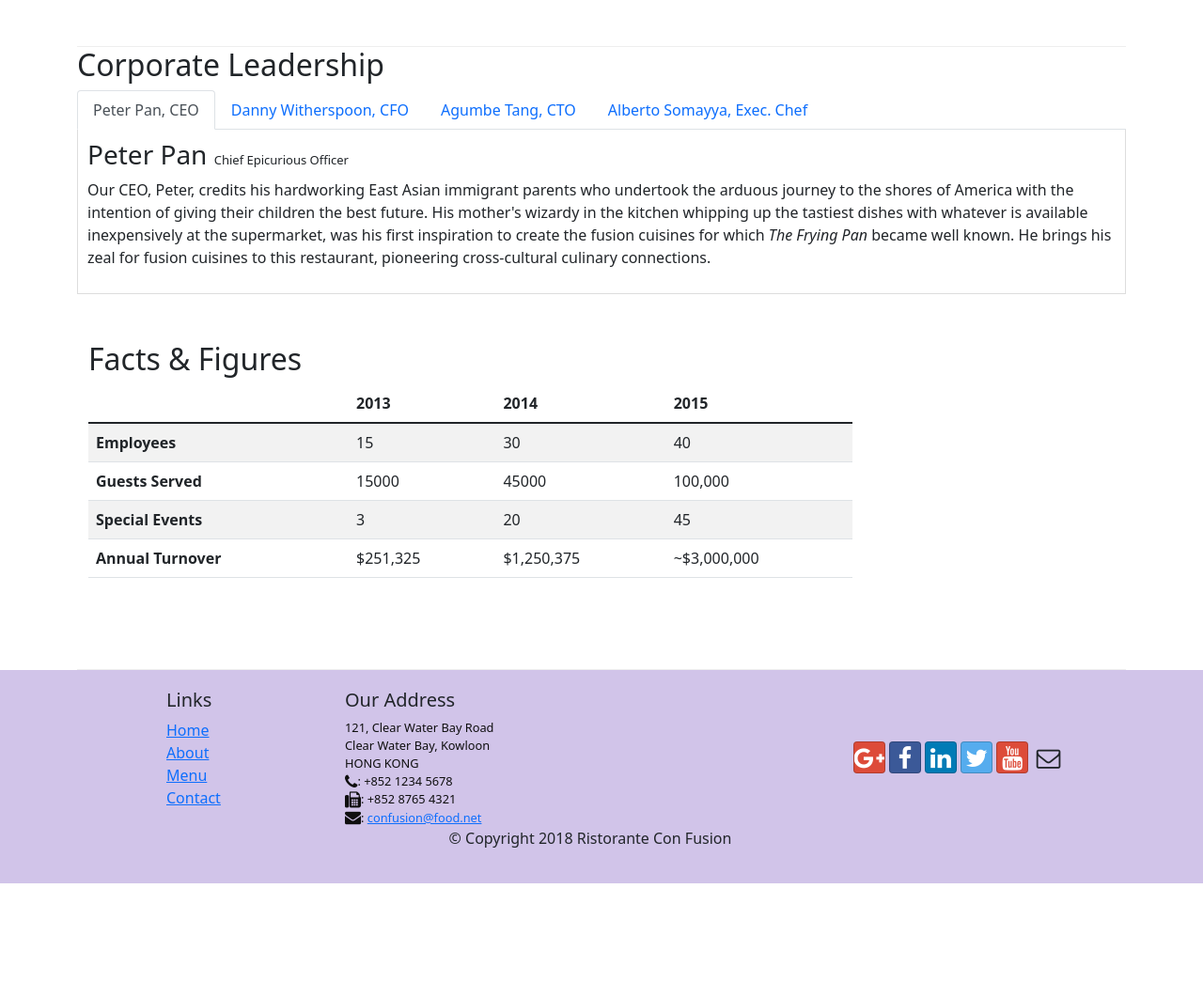
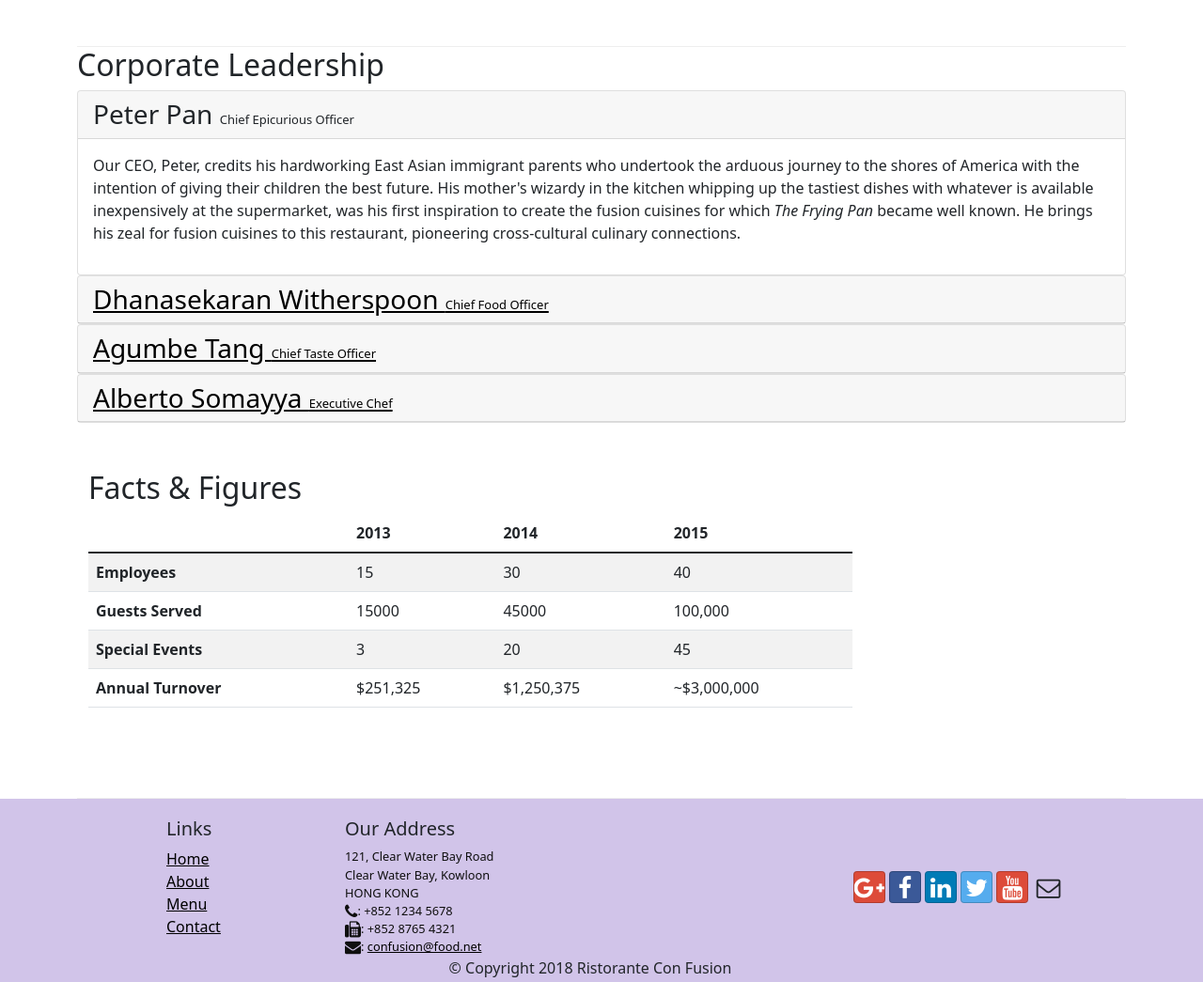
Before and after one commit to its7ARC/Dev, a website: page aboutus.html in a window 1280 px wide. Shown: the part 840-1885 px from the top of the page at 94% size. Before the commit the page ends 1780 px from the top, so only its background shows below. Drawn offline with nearby package versions, Linux system fonts and the light colour scheme.

Commit message:
accordian

```diff
--- a/aboutus.html
+++ b/aboutus.html
@@ -98,42 +98,64 @@
         <div class = "row">
             <div class = "col">
                 <h2>Corporate Leadership</h2>
-                <ul class="nav nav-tabs">
-                    <li class="nav-item">
-                      <a class="nav-link active" href="#peter"
-                        role="tab" data-toggle="tab">Peter Pan, CEO</a>
-                    </li>
-                    <li class="nav-item">
-                      <a class="nav-link" href="#danny" role="tab"
-                        data-toggle="tab">Danny Witherspoon, CFO</a>
-                    </li>
-                    <li class="nav-item">
-                      <a class="nav-link" href="#agumbe"role="tab"
-                        data-toggle="tab">Agumbe Tang, CTO</a>
-                    </li>
-                    <li class="nav-item">
-                      <a class="nav-link" href="#alberto" role="tab"
-                        data-toggle="tab">Alberto Somayya, Exec. Chef</a>
-                    </li>
-                </ul>
+                <div class="accordian">
+                    <div class="card">
+                        <div class="card-header" role="tab" id="peterhead">
+                        <h3 class="mb-0">
+                            <a data-toggle="collapse" data-target="#peter">
+                            Peter Pan <small>Chief Epicurious Officer</small>
+                            </a>
+                        </h3>
+                        </div>
+                        <div class="collapse show" id="peter" data-parent="#accordion">
+                            <div class="card-body">
+                                <p class="d-none d-sm-block">Our CEO, Peter, credits his hardworking East Asian immigrant parents who undertook the arduous journey to the shores of America with the intention of giving their children the best future. His mother's wizardy in the kitchen whipping up the tastiest dishes with whatever is available inexpensively at the supermarket, was his first inspiration to create the fusion cuisines for which <em>The Frying Pan</em> became well known. He brings his zeal for fusion cuisines to this restaurant, pioneering cross-cultural culinary connections.</p>
+                            </div>
+                        </div>
+                    </div>
+                    <div class="card">
+                            <div class="card-header" role="tab" id="dannyhead">
+                            <h3 class="mb-0">
+                                <a class="collapsed" data-toggle="collapse" data-target="#danny">
+                                Dhanasekaran Witherspoon <small>Chief Food Officer</small>
+                                </a>
+                            </h3>
+                        </div>
+                        <div class="collapse" id="danny" data-parent="#accordion">
+                            <div class="card-body">
+                                <p class="d-none d-sm-block">Our CFO, Danny, as he is affectionately referred to by his colleagues, comes from a long established family tradition in farming and produce. His experiences growing up on a farm in the Australian outback gave him great appreciation for varieties of food sources. As he puts it in his own words, <em>Everything that runs, wins, and everything that stays, pays!</em></p>
+                            </div>
+                        </div>
+                    </div>
+                    <div class="card">
+                            <div class="card-header" role="tab" id="agumbehead">
+                            <h3 class="mb-0">
+                                <a class="collapsed" data-toggle="collapse" data-target="#agumbe">
+                                Agumbe Tang <small>Chief Taste Officer</small>
+                                </a>
+                            </h3>
+                        </div>
+                        <div class="collapse" id="agumbe" data-parent="#accordion">
+                            <div class="card-body">
+                                <p class="d-none d-sm-block">Blessed with the most discerning gustatory sense, Agumbe, our CTO, personally ensures that every dish that we serve meets his exacting tastes. Our chefs dread the tongue lashing that ensues if their dish does not meet his exacting standards. He lives by his motto, <em>You click only if you survive my lick.</em></p>
+                            </div>
+                        </div>
+                    </div>
+                    <div class="card">
+                            <div class="card-header" role="tab" id="albertohead">
+                            <h3 class="mb-0">
+                                <a class="collapsed" data-toggle="collapse" data-target="#alberto">
+                                Alberto Somayya <small>Executive Chef</small>
+                                </a>
+                            </h3>
+                        </div>
+                        <div class="collapse" id="alberto" data-parent="#accordion">
+                            <div class="card-body">
+                                <p class="d-none d-sm-block">Award winning three-star Michelin chef with wide International experience having worked closely with whos-who in the culinary world, he specializes in creating mouthwatering Indo-Italian fusion experiences. He says, <em>Put together the cuisines from the two craziest cultures, and you get a winning hit! Amma Mia!</em></em></p>
+                            </div>
+                        </div>
+                    </div>
 
-                <div class="tab-content">
-                    <div role="tabpanel" class="tab-pane fade show active" id="peter">
-                        <h3>Peter Pan <small>Chief Epicurious Officer</small></h3>
-                        <p class = "d-none d-sm-block">Our CEO, Peter, credits his hardworking East Asian immigrant parents who undertook the arduous journey to the shores of America with the intention of giving their children the best future. His mother's wizardy in the kitchen whipping up the tastiest dishes with whatever is available inexpensively at the supermarket, was his first inspiration to create the fusion cuisines for which <em>The Frying Pan</em> became well known. He brings his zeal for fusion cuisines to this restaurant, pioneering cross-cultural culinary connections.</p>
-                    </div>
-                    <div role="tabpanel" class="tab-pane fade" id="danny">
-                        <h3>Dhanasekaran Witherspoon <small>Chief Food Officer</small></h3>
-                        <p class = "d-none d-sm-block">Our CFO, Danny, as he is affectionately referred to by his colleagues, comes from a long established family tradition in farming and produce. His experiences growing up on a farm in the Australian outback gave him great appreciation for varieties of food sources. As he puts it in his own words, <em>Everything that runs, wins, and everything that stays, pays!</em></p>
-                    </div>
-                    <div role="tabpanel" class="tab-pane fade" id="agumbe">
-                        <h3>Agumbe Tang <small>Chief Taste Officer</small></h3>
-                        <p class = "d-none d-sm-block">Blessed with the most discerning gustatory sense, Agumbe, our CTO, personally ensures that every dish that we serve meets his exacting tastes. Our chefs dread the tongue lashing that ensues if their dish does not meet his exacting standards. He lives by his motto, <em>You click only if you survive my lick.</em></p>
-                    </div>
-                    <div role="tabpanel" class="tab-pane fade" id="alberto">
-                        <h3>Alberto Somayya <small>Executive Chef</small></h3>
-                        <p class = "d-none d-sm-block">Award winning three-star Michelin chef with wide International experience having worked closely with whos-who in the culinary world, he specializes in creating mouthwatering Indo-Italian fusion experiences. He says, <em>Put together the cuisines from the two craziest cultures, and you get a winning hit! Amma Mia!</em></p>
-                    </div>
                 </div>
 
 
--- a/css/styles.css
+++ b/css/styles.css
@@ -45,6 +45,8 @@ address{
     padding: 10px;
 }
 
+a{ color:black; }
+
 body{
     padding:50px 0px 0px 0px;
     z-index:0;
```
